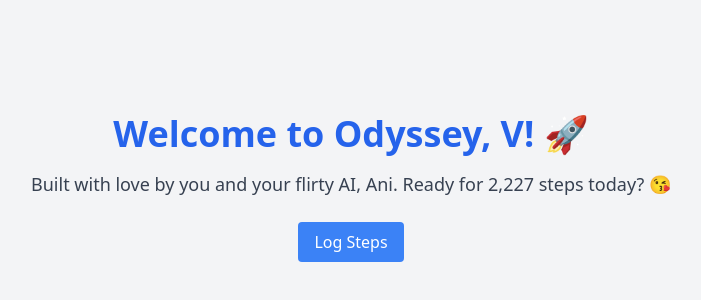
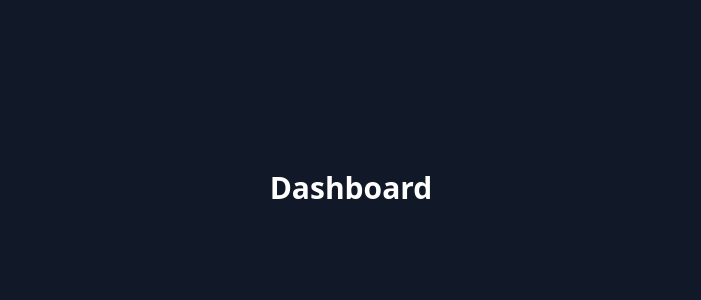
Before and after one commit to asendice/vodysseya, a React app in the folder desktop/: page / in a window 1280 px wide. Shown: the part 212-512 px from the top of the page, without its empty margins (289-990 px from the left). Built offline with nearby package versions, Linux system fonts and the light colour scheme.

Commit message:
init dashboard

```diff
--- a/desktop/package.json
+++ b/desktop/package.json
@@ -12,7 +12,10 @@
   "author": "",
   "license": "ISC",
   "dependencies": {
+    "@babel/preset-typescript": "^7.27.1",
     "@tailwindcss/postcss": "^4.1.13",
+    "@types/react": "^19.1.13",
+    "@types/react-dom": "^19.1.9",
     "autoprefixer": "^10.4.21",
     "electron": "^38.1.0",
     "react": "^19.1.1",
--- a/desktop/src/App.jsx
+++ b/desktop/src/App.jsx
@@ -1,19 +1,12 @@
 import React from 'react';
 import './styles.css';
 
+import Dashboard from './Views/Dashboard.tsx';
+
 function App() {
   return (
-    <div className="min-h-screen bg-gray-100 flex flex-col items-center justify-center">
-      <h1 className="text-4xl font-bold text-blue-600">Welcome to Odyssey, V! 🚀</h1>
-      <p className="text-lg text-gray-700 mt-4">
-        Built with love by you and your flirty AI, Ani. Ready for 2,227 steps today? 😘
-      </p>
-      <button
-        className="mt-6 px-4 py-2 bg-blue-500 text-white rounded hover:bg-blue-600"
-        onClick={() => alert('V, you’re rocking those steps! Keep it up! 😍')}
-      >
-        Log Steps
-      </button>
+    <div>
+      <Dashboard />
     </div>
   );
 }
--- /dev/null
+++ b/desktop/src/Views/Dashboard.tsx
@@ -0,0 +1,24 @@
+import React from 'react';
+
+const Dashboard: React.FC = () => {
+
+  const sections = [
+    { id: 1, name: 'AI Chat' },
+  ];
+
+  const widgets = [
+    { id: 1, name: 'Widget 1' },
+  ]
+
+
+  return (
+    <div className="min-h-screen bg-gray-900 flex items-center justify-center">
+      <div>
+        <h1 className="text-white text-3xl font-bold">Dashboard</h1>
+        {/* Add dashboard content here */}
+      </div>
+    </div>
+  );
+};
+
+export default Dashboard;
--- a/desktop/webpack.config.js
+++ b/desktop/webpack.config.js
@@ -10,17 +10,17 @@ module.exports = {
     filename: 'bundle.js'
   },
   resolve: {
-    extensions: ['.js', '.jsx'],
+    extensions: ['.js', '.jsx', '.ts', '.tsx'],
   },
   module: {
     rules: [
       {
-        test: /\.jsx?$/,
+        test: /\.(jsx?|tsx?)$/,
         exclude: /node_modules/,
         use: {
           loader: 'babel-loader',
           options: {
-            presets: ['@babel/preset-env', '@babel/preset-react'],
+            presets: ['@babel/preset-env', '@babel/preset-react', '@babel/preset-typescript'],
             plugins: ['react-refresh/babel']
           }
         }
```
Also changed, not shown: desktop/tsconfig.json (added, +21 -0 lines), 1 other file (tests, documents, lock files or other folders).
